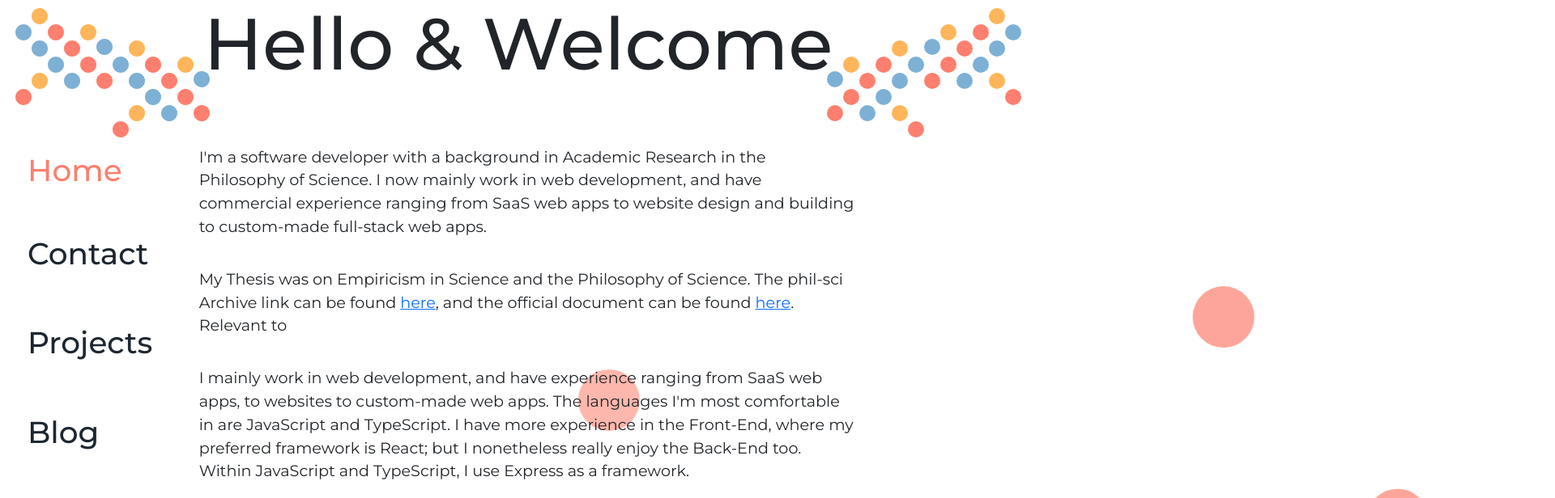
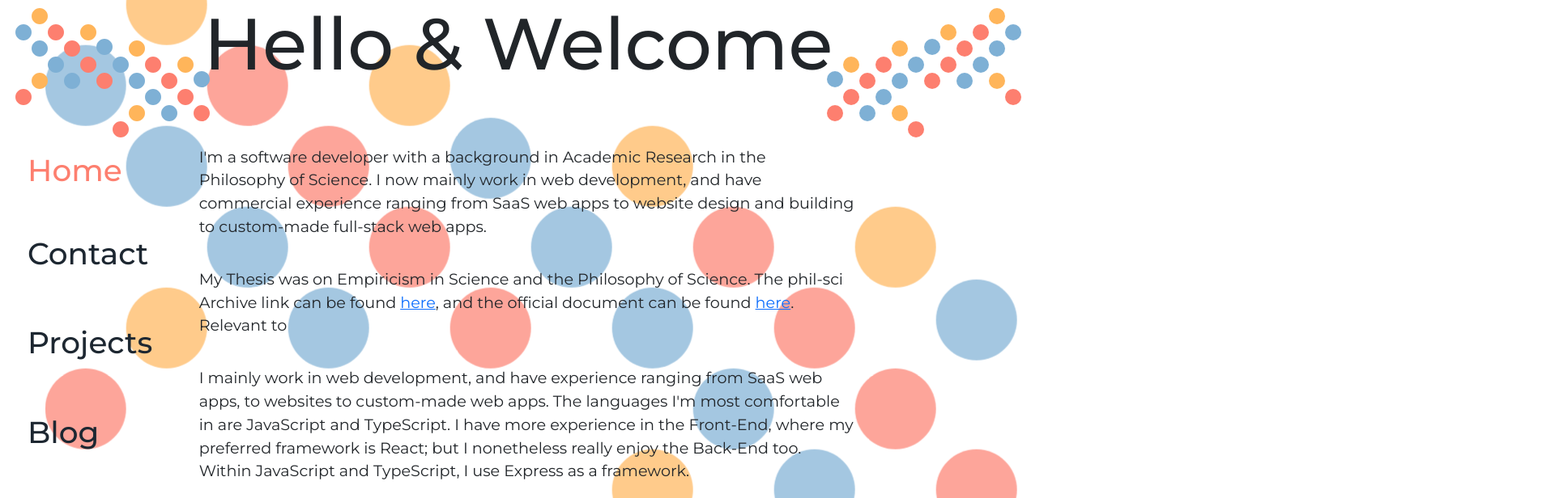
Before and after one commit to DavidJDallas/site, a React (Create React App) app: page / in a window 1280 px wide. Shown: the top 616 px of the page at 81% size, 1920 px wide, since content can reach past the window. Built offline with nearby package versions, Linux system fonts and the light colour scheme.

Commit message:
updated background animation

```diff
--- a/src/App.css
+++ b/src/App.css
@@ -5,30 +5,33 @@
   left: 0;
   width: 100%;
   height: 100%;
-  background-image: url('./SVGS/Ellipse2.svg');
+  background-image: url('./SVGS/topleft.svg');
   background-repeat: no-repeat;
   background-size: contain;
-  animation: moveAround 10s cubic-bezier(0.68, -0.55, 0.27, 1.55) 2s;
+  animation: m 20s linear infinite;
+  animation-delay: calc(
+    -1s/ 25 * sin(42)
+  );
   z-index: -1; /* Set a lower z-index for the background */
 }
 
-@keyframes moveAround {
+@keyframes m {
   0%, 100% {
     transform: translate(0, 0);
   }
   25% {
-    transform: translate(50%, 50%);
+    transform: translate(50px, 50px);
   }
   50% {
-    transform: translate(100%, 0);
+    transform: translate(100px, 0);
   }
   75% {
-    transform: translate(50%, -50%);
-  }
-}
+    transform: translate(50px, -50px);
+  }}
 
 /* Adding hover effect for the background image */
 .background-container:hover::before {
   opacity: 0.7;
   transform: scale(0.9); /* Add a subtle scale effect on hover */
+  animation-duration: 2s;
 }
```
